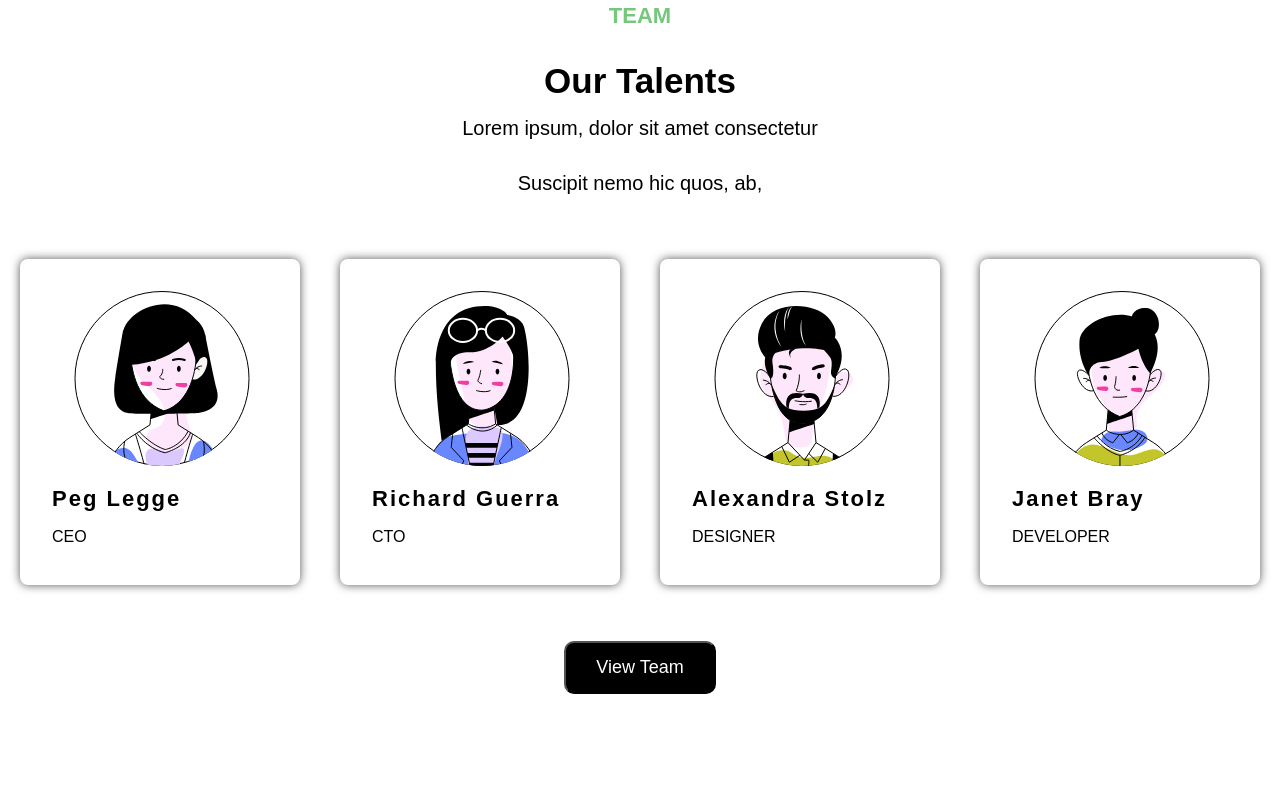
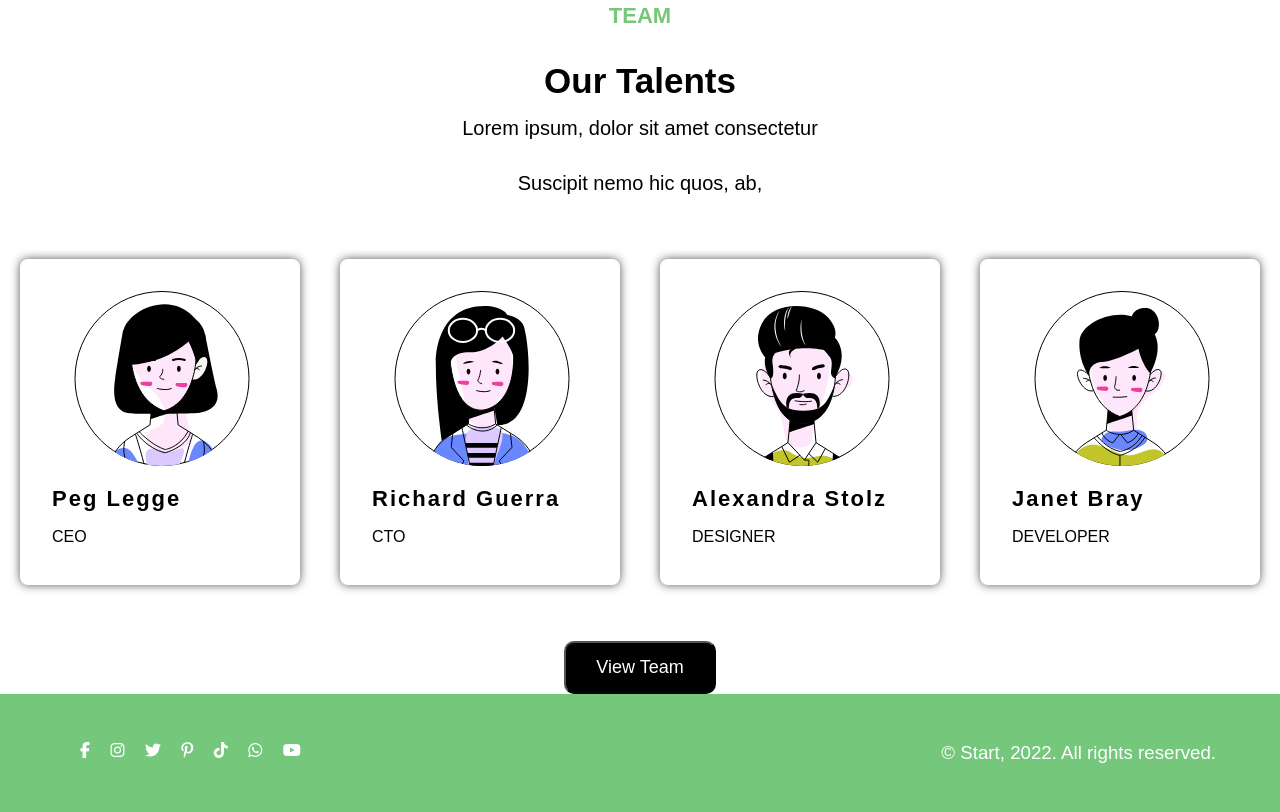
Before and after one commit to maxsadbek/Responsive-Startup-Website, a website: page index.html in a window 1280 px wide. Shown: the part 2242-3054 px from the top of the page. Before the commit the page ends 2936 px from the top, so only its background shows below. Drawn offline with Linux system fonts and the light colour scheme; a web font is replaced by a local one.

Commit message:
men footerni ham yozib tugatdim

```diff
--- a/index.html
+++ b/index.html
@@ -9,7 +9,11 @@
     <!-- this is style sheet link -->
     <link rel="stylesheet" href="./style/style.css">
     <!-- this is favicon icon -->
+    <!-- this is font awesome -->
     <link rel="shortcut icon" href="./img/png/favicon.png" type="image/x-icon">
+    <link rel="stylesheet" href="https://cdnjs.cloudflare.com/ajax/libs/font-awesome/6.7.2/css/all.min.css"
+        integrity="sha512-Evv84Mr4kqVGRNSgIGL/F/aIDqQb7xQ2vcrdIwxfjThSH8CSR7PBEakCr51Ck+w+/U6swU2Im1vVX0SVk9ABhg=="
+        crossorigin="anonymous" referrerpolicy="no-referrer" />
 </head>
 <!-- body -->
 
@@ -112,6 +116,23 @@
         <div class="button container">
             <button>View Team</button>
         </div>
+        <!-- footer -->
+        <footer class="footer">
+            <div class="container footer_box">
+                <div class="icon_footer">
+                    <i class="fa-brands fa-facebook-f"></i>
+                    <i class="fa-brands fa-instagram"></i>
+                    <i class="fa-brands fa-twitter"></i>
+                    <i class="fa-brands fa-pinterest-p"></i>
+                    <i class="fa-brands fa-tiktok"></i>
+                    <i class="fa-brands fa-whatsapp"></i>
+                    <i class="fa-brands fa-youtube"></i>
+                </div>
+                <div>
+                    <h3>© Start, 2022. All rights reserved.</h3>
+                </div>
+            </div>
+        </footer>
     </main>
 </body>
 
--- a/scss/Hero/_footer.scss
+++ b/scss/Hero/_footer.scss
@@ -0,0 +1,16 @@
+footer{
+    background-color: #74c77b;
+    padding: 3rem 4rem;
+        color: #fff;
+
+    .footer_box{
+        display: flex;
+        justify-content: space-between;
+    }
+    .icon_footer i{
+        margin-left: 1rem;
+    }
+    h3{
+        font-weight: 400;
+    }
+}
```
Also changed, not shown: style/style.css, 1 other file.
